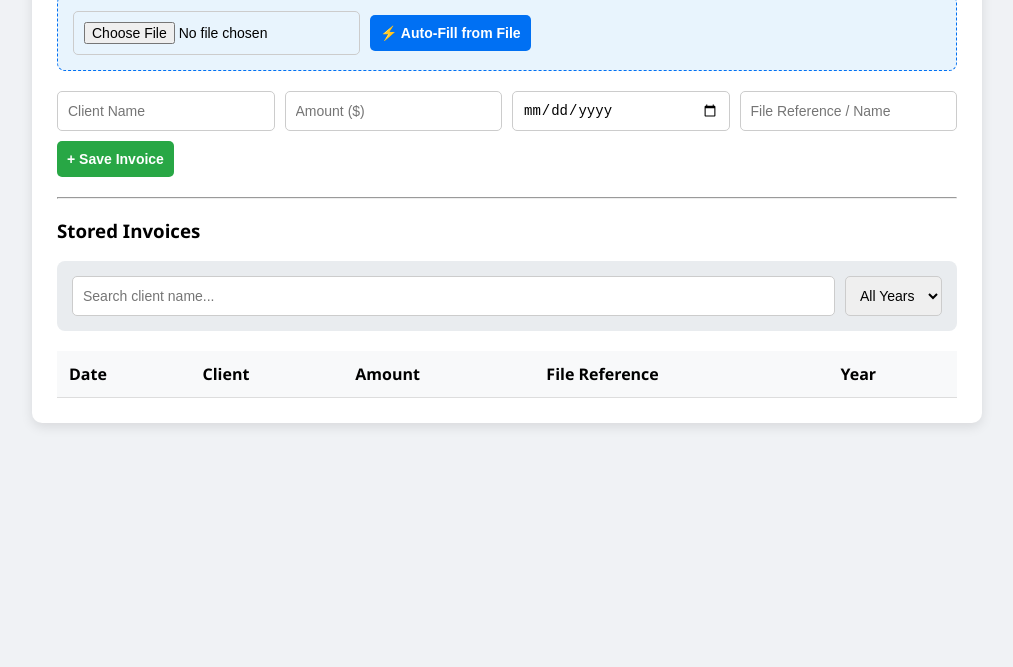
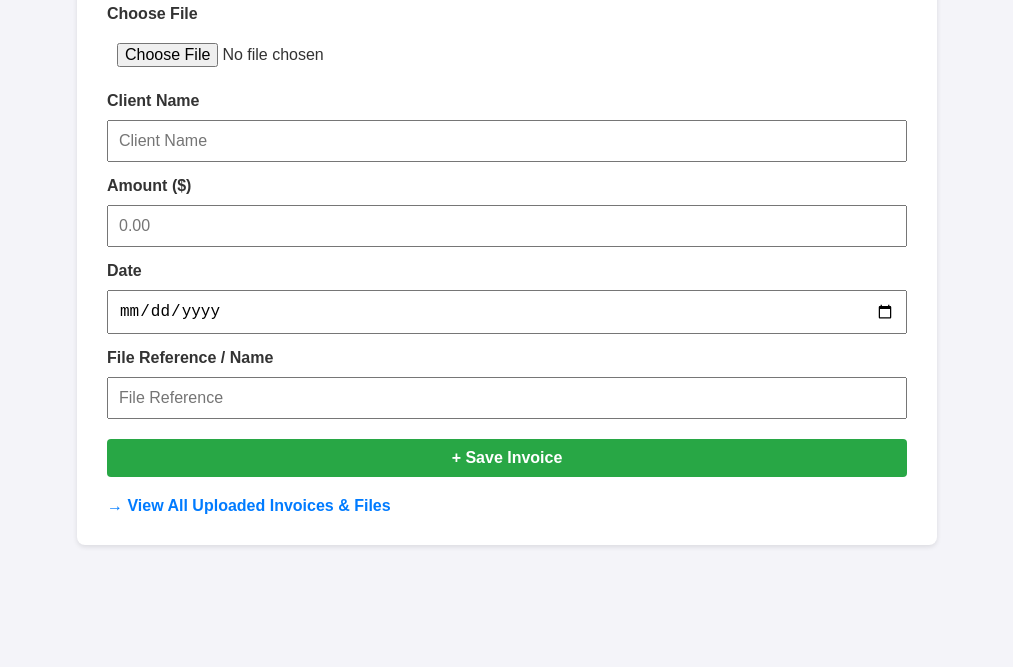
Before and after one commit to xxwilwinxx/invoice-bank, a website: page public/index.html in a window 1280 px wide. Shown: the part 133-800 px from the top of the page, without its empty margins (133-1146 px from the left). Drawn offline with Linux system fonts and the light colour scheme; no server answers.

Commit message:
Update index.html

```diff
--- a/public/index.html
+++ b/public/index.html
@@ -2,179 +2,78 @@
 <html lang="en">
 <head>
     <meta charset="UTF-8">
-    <title>Invoice Bank & Vault</title>
+    <meta name="viewport" content="width=device-width, initial-scale=1.0">
+    <title>Invoice Bank Storage System</title>
     <style>
-        body { font-family: 'Segoe UI', Tahoma, Geneva, Verdana, sans-serif; margin: 30px; background: #f0f2f5; }
-        .container { max-width: 900px; margin: auto; background: white; padding: 25px; border-radius: 10px; box-shadow: 0 4px 12px rgba(0,0,0,0.1); }
-        .controls { display: flex; gap: 10px; margin-bottom: 20px; flex-wrap: wrap; }
-        .ocr-box { display: flex; gap: 10px; align-items: center; background: #e8f4fd; padding: 15px; border-radius: 8px; margin-bottom: 20px; border: 1px dashed #0070f3; }
-        input, select, button { padding: 10px; border: 1px solid #ccc; border-radius: 5px; font-size: 14px; }
-        input[type="text"], input[type="number"], input[type="date"] { flex: 1; }
-        button { background: #28a745; color: white; border: none; cursor: pointer; font-weight: bold; }
+        body { font-family: Arial, sans-serif; margin: 40px; background: #f4f4f9; color: #333; }
+        .container { max-width: 800px; margin: auto; background: #fff; padding: 30px; border-radius: 8px; box-shadow: 0 2px 5px rgba(0,0,0,0.1); }
+        h2 { color: #222; }
+        .form-group { margin-bottom: 15px; }
+        label { display: block; margin-bottom: 5px; font-weight: bold; }
+        input, button { padding: 10px; font-size: 16px; width: 100%; box-sizing: border-box; margin-top: 5px; }
+        button { background: #28a745; color: white; border: none; border-radius: 4px; cursor: pointer; font-weight: bold; }
         button:hover { background: #218838; }
-        .scan-btn { background: #0070f3; }
-        .scan-btn:hover { background: #0051a8; }
-        .filter-bar { display: flex; gap: 10px; background: #e9ecef; padding: 15px; border-radius: 8px; margin-bottom: 20px; }
-        table { width: 100%; border-collapse: collapse; margin-top: 10px; }
-        th, td { padding: 12px; text-align: left; border-bottom: 1px solid #ddd; }
-        th { background: #f8f9fa; }
+        .link-files { display: inline-block; margin-top: 20px; color: #007bff; text-decoration: none; font-weight: bold; }
+        .link-files:hover { text-decoration: underline; }
     </style>
 </head>
 <body>
-
     <div class="container">
         <h2>Invoice Bank Storage System</h2>
-
-    <!-- Auto-Fill via Document Upload -->
-    <div class="ocr-box">
-        <input type="file" id="invoiceFile" accept="image/*,application/pdf">
-        <button class="scan-btn" type="button" onclick="scanInvoice()">⚡ Auto-Fill from File</button>
-        <span id="scanStatus" style="font-size: 13px; color: #555;"></span>
+        <form id="invoiceForm">
+            <div class="form-group">
+                <label for="invoiceFile">Choose File</label>
+                <input type="file" id="invoiceFile" name="invoice" required>
             </div>
-
-    <!-- Add New Invoice -->
-    <div class="controls">
-        <input type="text" id="client" placeholder="Client Name">
-        <input type="number" id="amount" placeholder="Amount ($)" step="0.01">
-        <input type="date" id="date">
-        <input type="text" id="fileName" placeholder="File Reference / Name">
-        <button onclick="addInvoice()">+ Save Invoice</button>
+            <div class="form-group">
+                <label for="client">Client Name</label>
+                <input type="text" id="client" name="client" placeholder="Client Name" required>
             </div>
-
-    <hr>
-
-    <!-- Search & Filter -->
-    <h3>Stored Invoices</h3>
-    <div class="filter-bar">
-        <input type="text" id="searchInput" onkeyup="renderInvoices()" placeholder="Search client name...">
-        <select id="yearFilter" onchange="renderInvoices()">
-            <option value="ALL">All Years</option>
-            <option value="2026">2026</option>
-            <option value="2025">2025</option>
-            <option value="2024">2024</option>
-        </select>
+            <div class="form-group">
+                <label for="amount">Amount ($)</label>
+                <input type="number" step="0.01" id="amount" name="amount" placeholder="0.00" required>
             </div>
-
-    <!-- Table -->
-    <table>
-        <thead>
-            <tr>
-                <th>Date</th>
-                <th>Client</th>
-                <th>Amount</th>
-                <th>File Reference</th>
-                <th>Year</th>
-            </tr>
-        </thead>
-        <tbody id="invoiceTable"></tbody>
-    </table>
+            <div class="form-group">
+                <label for="date">Date</label>
+                <input type="date" id="date" name="date" required>
+            </div>
+            <div class="form-group">
+                <label for="fileName">File Reference / Name</label>
+                <input type="text" id="fileName" name="fileName" placeholder="File Reference">
+            </div>
+            <button type="submit">+ Save Invoice</button>
+        </form>
+        <a class="link-files" href="/files">→ View All Uploaded Invoices & Files</a>
     </div>
 
     <script>
-    let allInvoices = [];
-
-    async function fetchInvoices() {
-        const res = await fetch('/api/invoices');
-        allInvoices = await res.json();
-        renderInvoices();
-    }
-
-    async function scanInvoice() {
-        const fileInput = document.getElementById('invoiceFile');
-        const status = document.getElementById('scanStatus');
-
-        if (!fileInput.files[0]) {
-            return alert('Please select an image or PDF file first!');
-        }
-
-        status.innerText = 'Scanning document...';
+        document.getElementById('invoiceForm').addEventListener('submit', async (e) => {
+            e.preventDefault();
 
             const formData = new FormData();
-        formData.append('invoice', fileInput.files[0]);
+            formData.append('invoice', document.getElementById('invoiceFile').files[0]);
+            formData.append('client', document.getElementById('client').value);
+            formData.append('amount', document.getElementById('amount').value);
+            formData.append('date', document.getElementById('date').value);
+            formData.append('fileName', document.getElementById('fileName').value);
 
             try {
-            const res = await fetch('/api/extract-invoice', {
+                const response = await fetch('/api/invoices', {
                     method: 'POST',
                     body: formData
                 });
 
-            const data = await res.json();
-
-            if (data.error) {
-                status.innerText = 'Extraction failed. Enter values manually.';
-                return;
+                if (response.ok) {
+                    alert('Invoice saved successfully!');
+                    window.location.href = '/files';
+                } else {
+                    alert('Failed to save invoice.');
                 }
-
-            // Auto-fill values extracted from OCR
-            if (data.amount) document.getElementById('amount').value = data.amount;
-            if (data.date) {
-                // Format extracted date string to YYYY-MM-DD for HTML date input
-                const parsedDate = new Date(data.date);
-                if (!isNaN(parsedDate)) {
-                    document.getElementById('date').value = parsedDate.toISOString().split('T')[0];
+            } catch (err) {
+                console.error('Error:', err);
+                alert('An error occurred while saving.');
             }
-            }
-
-            // Set File Reference to the original filename uploaded
-            document.getElementById('fileName').value = fileInput.files[0].name;
-
-            status.innerText = 'Done! Review details below.';
-        } catch (err) {
-            console.error(err);
-            status.innerText = 'Error reading document.';
-        }
-    }
-
-    async function addInvoice() {
-        const client = document.getElementById('client').value;
-        const amount = document.getElementById('amount').value;
-        const date = document.getElementById('date').value;
-        const fileName = document.getElementById('fileName').value;
-
-        if (!client || !amount || !date) return alert('Please complete client, amount, and date.');
-
-        await fetch('/api/invoices', {
-            method: 'POST',
-            headers: { 'Content-Type': 'application/json' },
-            body: JSON.stringify({ client, amount, date, fileName })
         });
-
-        document.getElementById('client').value = '';
-        document.getElementById('amount').value = '';
-        document.getElementById('date').value = '';
-        document.getElementById('fileName').value = '';
-        document.getElementById('scanStatus').innerText = '';
-
-        fetchInvoices();
-    }
-
-    function renderInvoices() {
-        const search = document.getElementById('searchInput').value.toLowerCase();
-        const year = document.getElementById('yearFilter').value;
-        const tbody = document.getElementById('invoiceTable');
-        tbody.innerHTML = '';
-
-        const filtered = allInvoices.filter(inv => {
-            const matchesSearch = inv.client ? inv.client.toLowerCase().includes(search) : false;
-            const matchesYear = year === 'ALL' || inv.year === year;
-            return matchesSearch && matchesYear;
-        });
-
-        filtered.forEach(inv => {
-            tbody.innerHTML += `
-                <tr>
-                    <td>${inv.date || ''}</td>
-                    <td><strong>${inv.client || ''}</strong></td>
-                    <td>$${inv.amount || 0}</td>
-                    <td>📁 ${inv.fileName || ''}</td>
-                    <td>${inv.year || ''}</td>
-                </tr>
-            `;
-        });
-    }
-
-    fetchInvoices();
     </script>
-
 </body>
 </html>
```
Lines whose indentation alone changed are shown as unchanged.
